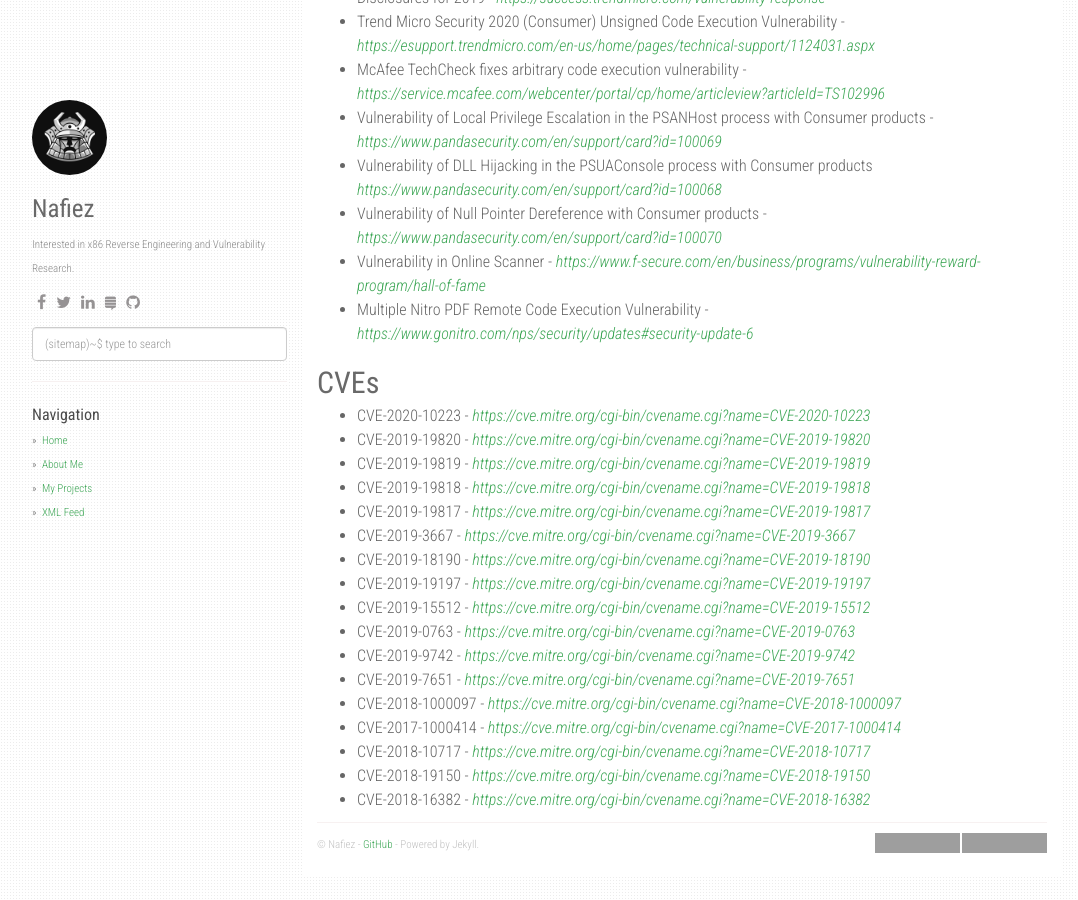
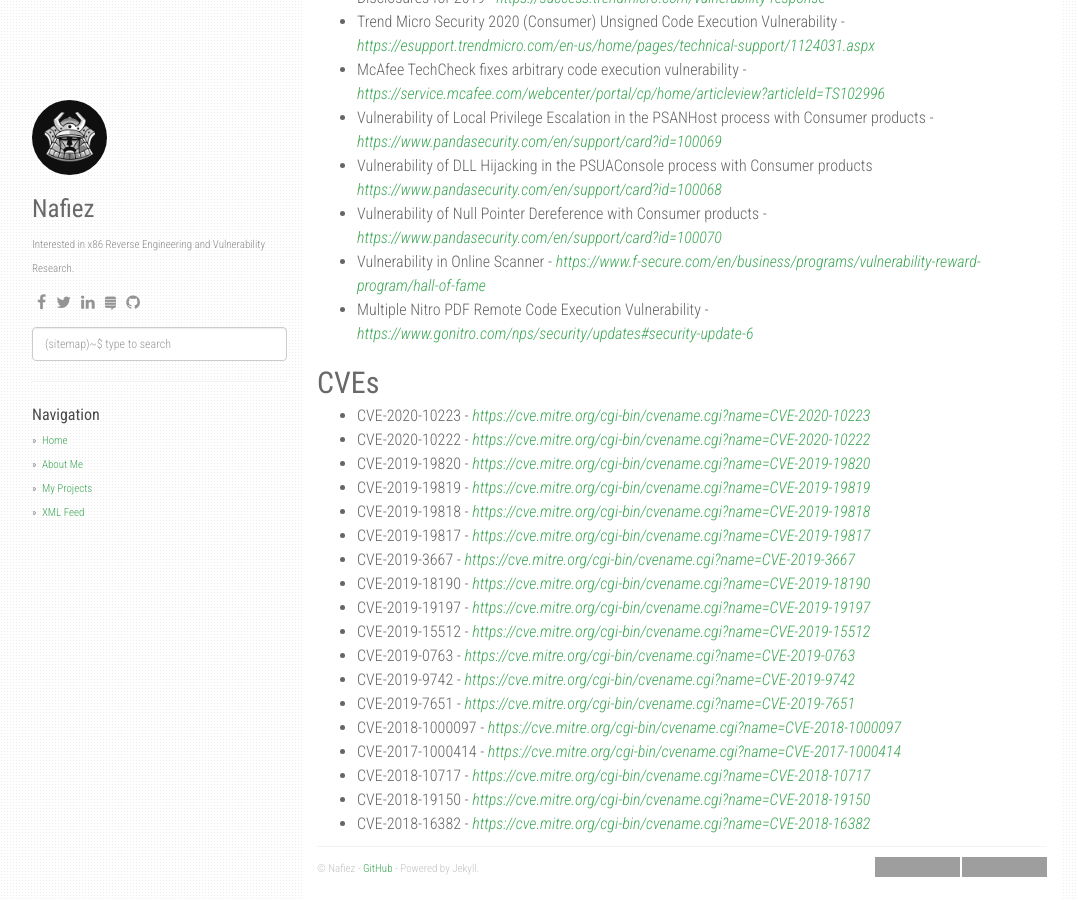
Before and after one commit to FazliMolaJan/nafiez.github.io, a Jekyll site: the page built from about.md, in a window 1280 px wide and 900 px high, scrolled down 590 px. Shown: the whole window, without its empty margins (53-1131 px from the left). Built offline with Jekyll 4.4.1, drawn with Linux system fonts in a browser that asks for light colours; nearby versions of some CDN libraries; grey boxes are pictures that could not be loaded.

Commit message:
Update about.md

```diff
--- a/about.md
+++ b/about.md
@@ -35,6 +35,7 @@ Acknowledgements
 CVEs
 ---
 - CVE-2020-10223 - [_https://cve.mitre.org/cgi-bin/cvename.cgi?name=CVE-2020-10223_](https://cve.mitre.org/cgi-bin/cvename.cgi?name=CVE-2020-10223)
+- CVE-2020-10222 - [_https://cve.mitre.org/cgi-bin/cvename.cgi?name=CVE-2020-10222_](https://cve.mitre.org/cgi-bin/cvename.cgi?name=CVE-2020-10222)
 - CVE-2019-19820 - [_https://cve.mitre.org/cgi-bin/cvename.cgi?name=CVE-2019-19820_](https://cve.mitre.org/cgi-bin/cvename.cgi?name=CVE-2019-19820)
 - CVE-2019-19819 - [_https://cve.mitre.org/cgi-bin/cvename.cgi?name=CVE-2019-19819_](https://cve.mitre.org/cgi-bin/cvename.cgi?name=CVE-2019-19819)
 - CVE-2019-19818 - [_https://cve.mitre.org/cgi-bin/cvename.cgi?name=CVE-2019-19818_](https://cve.mitre.org/cgi-bin/cvename.cgi?name=CVE-2019-19818)
```
